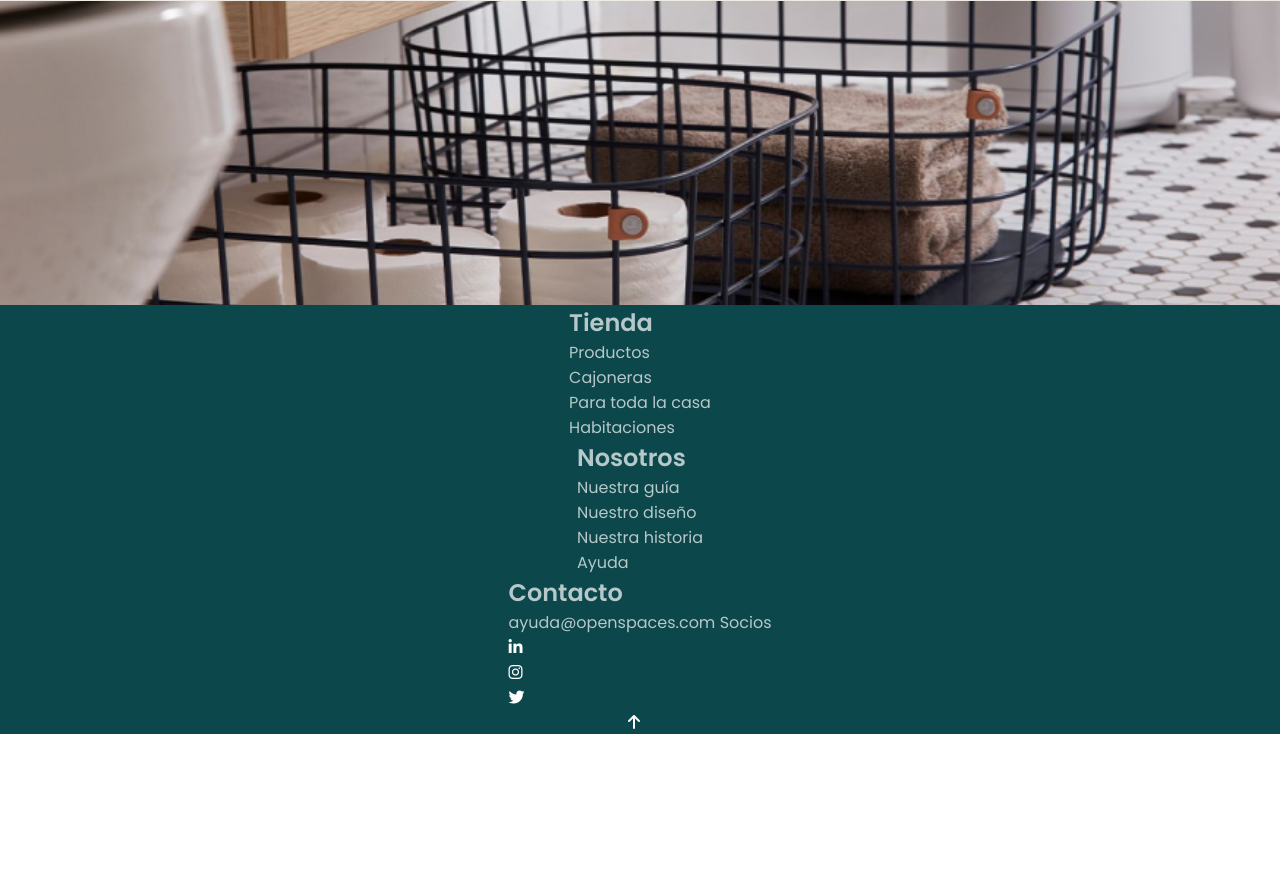
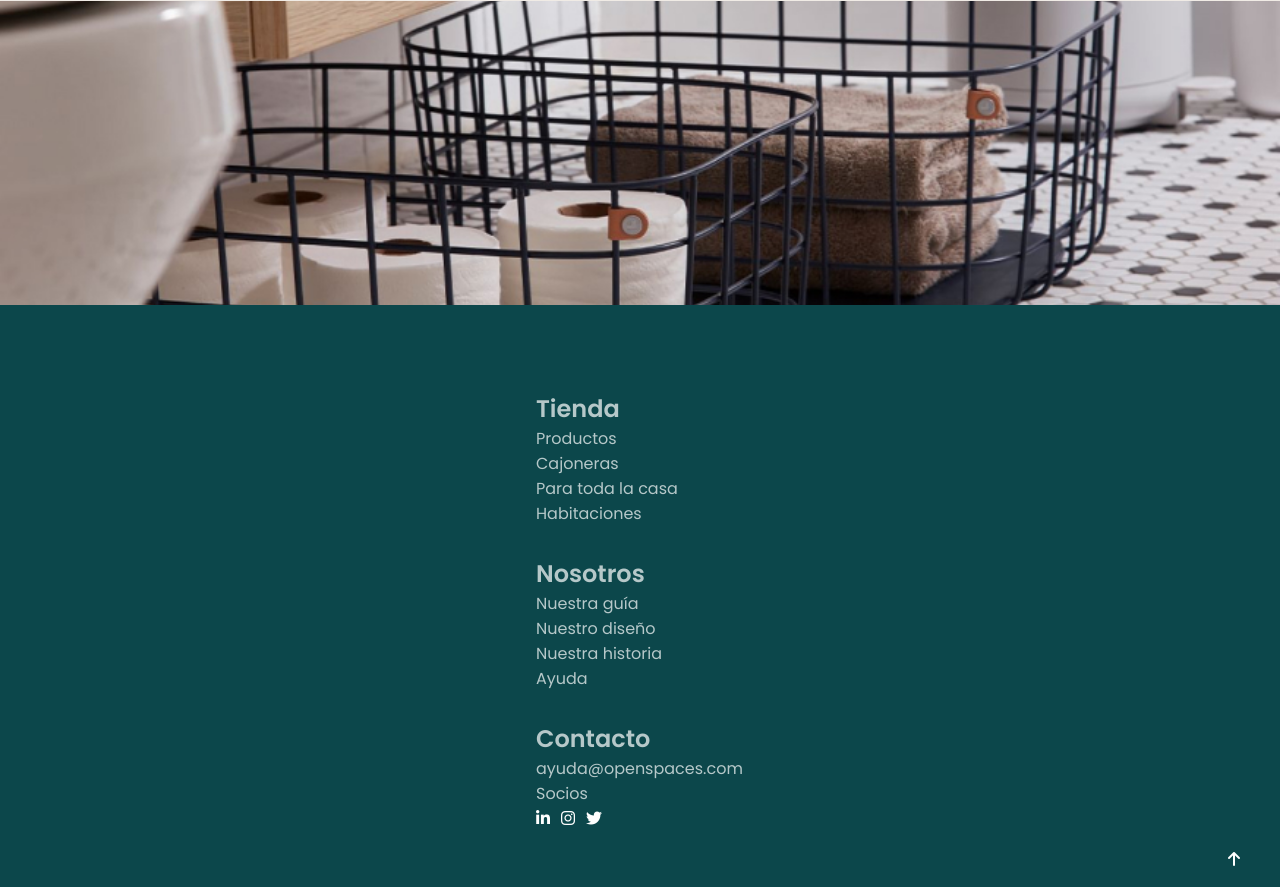
Before and after one commit to Adalab/modulo-1-evaluacion-final-tanferest, a website: page src/html/index.html in a window 1280 px wide. Shown: the part 1965-2852 px from the top of the page. Before the commit the page ends 2700 px from the top, so only its background shows below. Drawn offline with nearby package versions, Linux system fonts and the light colour scheme; files that its build step writes are made by us from their sources; files whose address does not match are found by name.

Commit message:
fix footer

```diff
--- a/src/html/partials/footer.html
+++ b/src/html/partials/footer.html
@@ -3,57 +3,90 @@
     <h2 class="footer__nav--title">Tienda</h2>
     <ul>
       <li>
-          <a class="footer__nav--item" href="https://adalab.es" target="_blank">Productos</a>
+        <a class="footer__nav--item" href="https://adalab.es" target="_blank"
+          >Productos</a
+        >
       </li>
       <li>
-          <a class="footer__nav--item" href="https://adalab.es" target="_blank">Cajoneras</a>
+        <a class="footer__nav--item" href="https://adalab.es" target="_blank"
+          >Cajoneras</a
+        >
       </li>
       <li>
-          <a class="footer__nav--item" href="https://adalab.es" target="_blank">Para toda la casa</a>
+        <a class="footer__nav--item" href="https://adalab.es" target="_blank"
+          >Para toda la casa</a
+        >
       </li>
       <li>
-          <a class="footer__nav--item" href="https://adalab.es" target="_blank">Habitaciones</a>
-        </li>
-      </ul>
-    </nav>
-    <nav>
-      <h2 class="footer__nav--title">Nosotros</h2>
-      <ul class="footer__nav">
-        <li>
-          <a class="footer__nav--item" href="https://adalab.es" target="_blank">Nuestra guía</a>
-        </li>
-        <li>
-          <a class="footer__nav--item" href="https://adalab.es" target="_blank">Nuestro diseño</a>
-        </li>
-        <li>
-          <a class="footer__nav--item" href="https://adalab.es" target="_blank">Nuestra historia</a>
-        </li>
-        <li>
-          <a class="footer__nav--item" href="https://adalab.es" target="_blank">Ayuda</a>
+        <a class="footer__nav--item" href="https://adalab.es" target="_blank"
+          >Habitaciones</a
+        >
       </li>
     </ul>
   </nav>
   <nav class="footer__nav">
-      <h2 class="footer__nav--title">Contacto</h2>
-      <a class="footer__nav--item" href="mailto:ayuda@openspaces.com">ayuda@openspaces.com</a>
-      <a class="footer__nav--item" href="https://adalab.es" target="_blank">Socios</a>
-      <nav class="footer__nav--social">
+    <h2 class="footer__nav--title">Nosotros</h2>
     <ul>
       <li>
-            <a class="icon__link" href="https://www.linkedin.com/school/adalab/" target="_blank"><i
-                class="fa-brands fa-linkedin-in"></i></a>
+        <a class="footer__nav--item" href="https://adalab.es" target="_blank"
+          >Nuestra guía</a
+        >
       </li>
       <li>
-            <a class="icon__link" href="https://www.instagram.com/adalab_digital/?hl=es" target="_blank"><i
-                class="fa-brands fa-instagram"></i></a>
+        <a class="footer__nav--item" href="https://adalab.es" target="_blank"
+          >Nuestro diseño</a
+        >
       </li>
       <li>
-            <a class="icon__link"
-              href="https://twitter.com/Adalab_Digital?ref_src=twsrc%5Egoogle%7Ctwcamp%5Eserp%7Ctwgr%5Eauthor"
-              target="_blank"><i class="fa-brands fa-twitter"></i></a>
+        <a class="footer__nav--item" href="https://adalab.es" target="_blank"
+          >Nuestra historia</a
+        >
+      </li>
+      <li>
+        <a class="footer__nav--item" href="https://adalab.es" target="_blank"
+          >Ayuda</a
+        >
       </li>
     </ul>
   </nav>
+  <div class="footer__nav">
+    <h2 class="footer__nav--title">Contacto</h2>
+    <a class="footer__nav--item" href="mailto:ayuda@openspaces.com"
+      >ayuda@openspaces.com</a
+    >
+    <a class="footer__nav--item" href="https://adalab.es" target="_blank"
+      >Socios</a
+    >
+    <nav>
+      <ul class="footer__nav--social">
+        <li>
+          <a
+            class="icon__link social__icon"
+            href="https://www.linkedin.com/school/adalab/"
+            target="_blank"
+            ><i class="fa-brands fa-linkedin-in"></i
+          ></a>
+        </li>
+        <li>
+          <a
+            class="icon__link social__icon"
+            href="https://www.instagram.com/adalab_digital/?hl=es"
+            target="_blank"
+            ><i class="fa-brands fa-instagram"></i
+          ></a>
+        </li>
+        <li>
+          <a
+            class="icon__link social__icon"
+            href="https://twitter.com/Adalab_Digital?ref_src=twsrc%5Egoogle%7Ctwcamp%5Eserp%7Ctwgr%5Eauthor"
+            target="_blank"
+            ><i class="fa-brands fa-twitter"></i
+          ></a>
+        </li>
+      </ul>
     </nav>
-    <a class="icon__link icon__link--arrow" href="#home"><i class="fa-solid fa-arrow-up"></i></a>
+  </div>
+  <a class="icon__link icon__link--arrow" href="#home"
+    ><i class="fa-solid fa-arrow-up"></i
+  ></a>
 </footer>
--- a/src/scss/components/_links.scss
+++ b/src/scss/components/_links.scss
@@ -2,4 +2,9 @@
     width: 24px;
     height: 24px;
     color: $text3;
+    &--arrow {
+        position: absolute;
+        right: 28px;
+        bottom: 16px;
+    }
 }
--- a/src/scss/layout/_footer.scss
+++ b/src/scss/layout/_footer.scss
@@ -1,16 +1,27 @@
 .footer {
+    position: relative;
     background-color: $text1;
     color: $text2;
     display: flex;
     flex-direction: column;
     align-items: center;
-    text-align: start;
+    text-align: left;
+    padding: 56px 0;
     &__title {
         font-size: 1.25rem;
     }
     &__nav {
+        padding-top: 30px;
+        width: 208px;
         &--item {
             color: $text2;
         }
+        &--social {
+            display: flex;
+        }
     }
 }
+
+.social__icon {
+    padding-right: 11px;
+}
```
Lines whose indentation alone changed are shown as unchanged.
